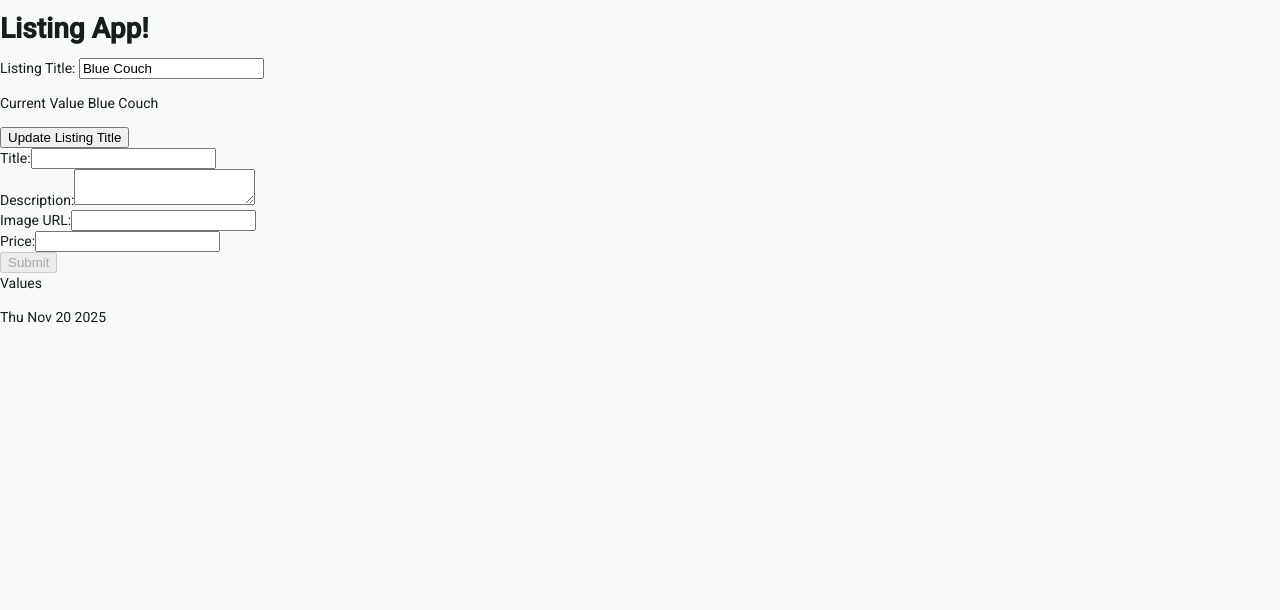
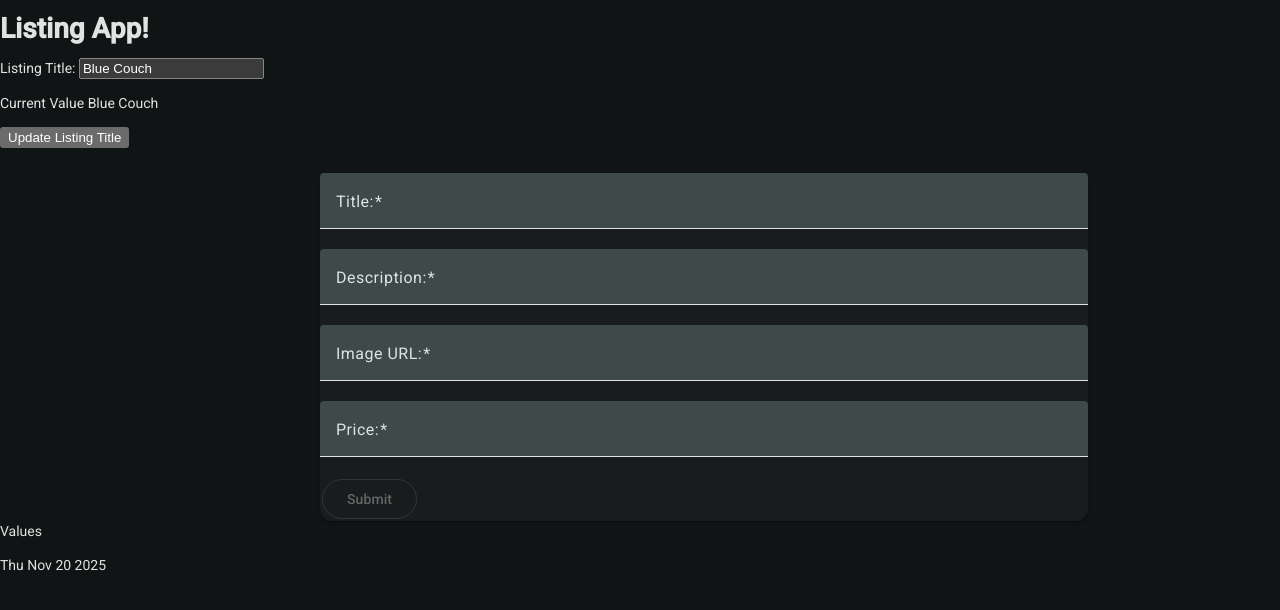
Before and after one commit to Adam-Kelly-05/OSD-Project-Frontend-Y3S2, an Angular app: page /form in a window 1280 px wide. Shown: the top 610 px of the page. Built offline with nearby package versions, Linux system fonts and the light colour scheme.

Commit message:
Made listing form material form

```diff
--- a/src/app/form/form.html
+++ b/src/app/form/form.html
@@ -1,36 +1,48 @@
 <label for="listingTitle">Listing Title: </label>
 <input id="listingTitle" type="text" [formControl]="listingTitle" />
+
 <p>Current Value {{ listingTitle.value }}</p>
+
 <button type="button" (click)="updateListing()">Update Listing Title</button>
+
+<mat-card>
 	<form [formGroup]="listingForm" (ngSubmit)="onSubmit()" class="listing-form">
-<div>
-   <label for="listingTitle">Title:</label>
-   <input id="listingTitle" type="text" formControlName="title" />
-</div>
-<div>
-   <label for="listingDescription">Description:</label>
-   <textarea id="listingDescription" formControlName="description"></textarea>
-</div>
-<div>
-   <label for="listingImage">Image URL:</label>
-   <input id="listingImage" type="url" formControlName="image" />
-</div>
-<div>
-   <label for="listingPrice">Price:</label>
-   <input id="listingPrice" type="number" formControlName="price" />
-</div>
+		<mat-form-field>
+			<mat-label for="listingTitle">Title:</mat-label>
+			<input id="listingTitle" type="text" formControlName="title" matInput/>
+			<mat-error>Input Required</mat-error>
+		</mat-form-field>
+		<mat-form-field>
+			<mat-label for="listingDescription">Description:</mat-label>
+			<input id="listingDescription" formControlName="description" matInput/>
+		</mat-form-field>
 		<div>
 			@if (description?.invalid && description?.touched) {
-   Description is required and must be at least 12 letters
+				<mat-error>Description must be at least 12 characters</mat-error>
 			}
 		</div>
+		<mat-form-field>
+			<mat-label for="listingImage">Image URL:</mat-label>
+			<input id="listingImage" type="url" formControlName="image" matInput/>
+		</mat-form-field>
 		<div>
 			@if(image?.hasError('invalidUrl') && image?.touched) {
-   Please enter a valid URL
+				<mat-error>Please enter a valid URL (www.)</mat-error>
 			}
 		</div>
-<button type="submit" [disabled]="listingForm.invalid">Submit</button>
+		<mat-form-field>
+			<mat-label for="listingPrice">Price:</mat-label>
+			<input id="listingPrice" type="number" formControlName="price" matInput/>
+		</mat-form-field>
+		<div>
+			@if(price?.hasError('invalidPrice') && price?.touched) {
+				<mat-error>Please enter a price between 0 and 1 Billion non-inclusive</mat-error>
+			}
+		</div>
+		<button type="submit" [disabled]="listingForm.invalid" matButton="outlined">Submit</button>
 	</form>
+</mat-card>
+
 <div>
    Values
    <p>{{ listingForm.get('title')?.value }}</p>
--- a/src/app/form/form.scss
+++ b/src/app/form/form.scss
@@ -1,4 +1,18 @@
-input.ng-invalid.ng-touched,
-textarea.ng-invalid.ng-touched {
-    background-color: pink;
+// input.ng-invalid.ng-touched,
+// textarea.ng-invalid.ng-touched {
+//     background-color: pink;
+// }
+
+.mat-mdc-card{
+    width: 60%;
+    margin-left: 25%;
+    margin-top: 2%;
 }
+
+.mat-mdc-form-field{
+width: 100%;
+}
+
+.mdc-button{
+    margin: 2px;
+}
--- a/src/app/form/form.ts
+++ b/src/app/form/form.ts
@@ -6,10 +6,15 @@ import {
   Validators,
 } from '@angular/forms';
 import { linkValidator } from '../../validators/linkValidator';
+import { MatButtonModule } from '@angular/material/button';
+import { MatInputModule, MatFormField, MatLabel, MatInput, MatHint, MatError } from '@angular/material/input';
+import { MatFormFieldModule } from '@angular/material/form-field';
+import { MatCardModule, MatCard } from '@angular/material/card';
+import { priceValidator } from '../../validators/priceValidator';
 
 @Component({
   selector: 'app-form',
-  imports: [ReactiveFormsModule],
+  imports: [ReactiveFormsModule, MatFormField, MatLabel, MatInput, MatError, MatCard, MatButtonModule],
   templateUrl: './form.html',
   styleUrl: './form.scss',
 })
@@ -28,10 +33,10 @@ export class Form {
   private fb = inject (FormBuilder);
   listingForm = this.fb.group({
     _id: [''],
-    title: ['', [Validators.required, Validators.minLength(1)]],
+    title: ['', [Validators.required]],
     description: ['', [Validators.required, Validators.minLength(12)]],
     image: ['', [Validators.required, linkValidator()]],
-    price: ['', [Validators.required, Validators.min(0.01), Validators.max(999999999)]],
+    price: ['', [Validators.required, priceValidator()]],
     datePosted: [new Date().toDateString(), Validators.required],
   });
 
--- a/src/styles.scss
+++ b/src/styles.scss
@@ -21,7 +21,7 @@ body {
   // Default the application to a light color theme. This can be changed to
   // `dark` to enable the dark color theme, or to `light dark` to defer to the
   // user's system settings.
-  color-scheme: light;
+  color-scheme: dark;
 
   // Set a default background, font and text colors for the application using
   // Angular Material's system-level CSS variables. Learn more about these
--- /dev/null
+++ b/src/validators/priceValidator.ts
@@ -0,0 +1,13 @@
+import { AbstractControl, ValidationErrors, ValidatorFn } from "@angular/forms";
+
+export function priceValidator(): ValidatorFn {
+  return (control: AbstractControl): ValidationErrors | null => {
+    const value = (control.value);
+
+    if (value < 0 || value > 1000000000) {
+        return { invalidPrice: true };
+    }
+
+    return null;
+  }
+}
```
Lines whose indentation alone changed are shown as unchanged.
